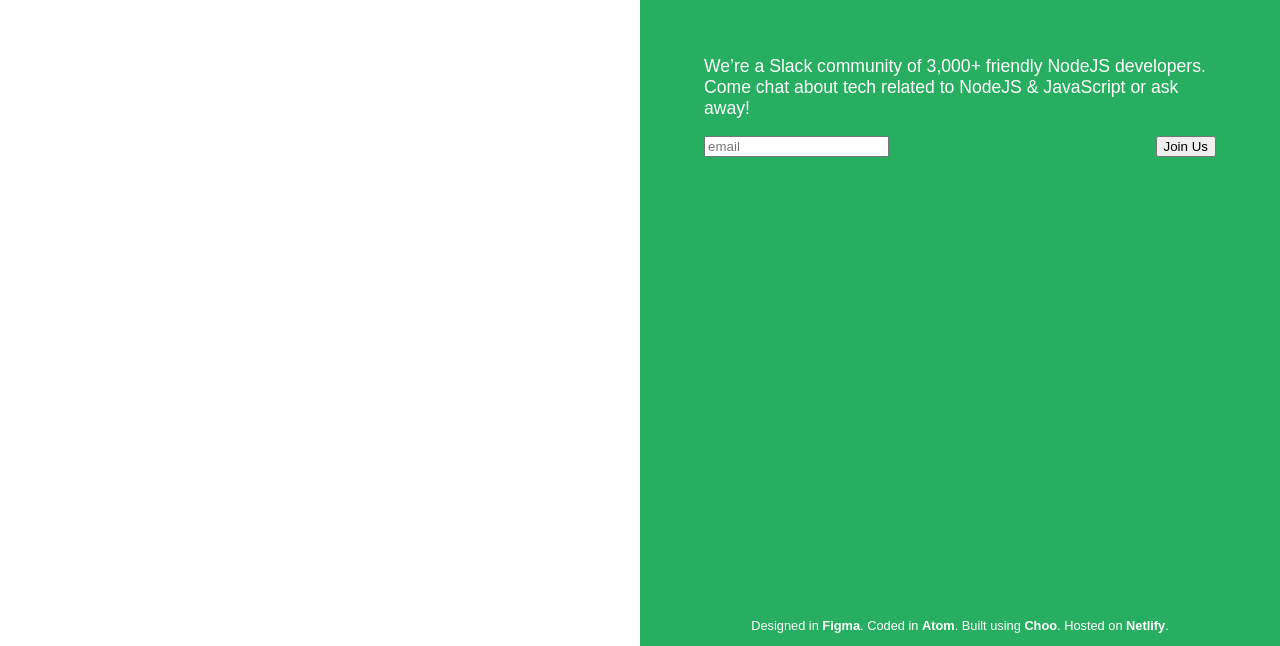
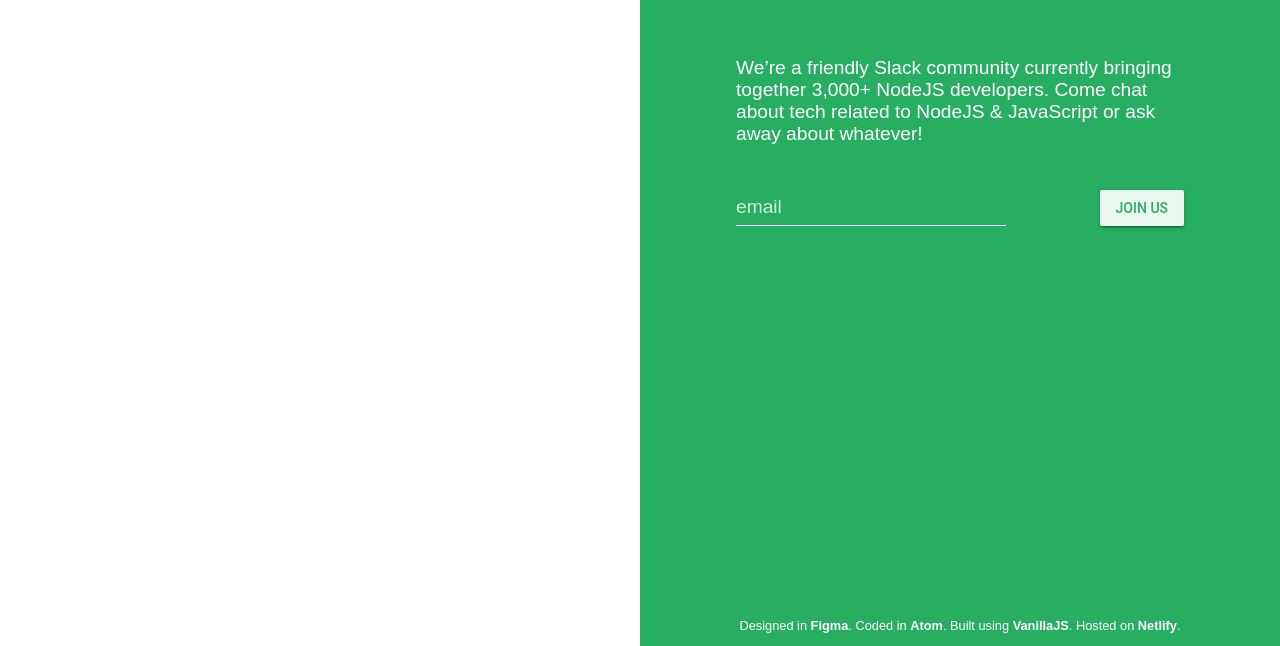
Before and after one commit to alextes/node-slack, a website: page public/index.html in a window 1280 px wide. Shown: the part 154-800 px from the top of the page. Drawn offline with Linux system fonts and the light colour scheme.

Commit message:
Style the form and text

```diff
--- a/public/index.html
+++ b/public/index.html
@@ -12,13 +12,13 @@
     </div>
     <div class="panel-2">
       <div class="content">
-        <p>We’re a Slack community of 3,000+ friendly NodeJS developers. Come chat about tech related to NodeJS &amp; JavaScript or ask away!</p>
-        <form class="email-input" action="index.html" method="post">
-          <input type="text" name="email" value="" placeholder="email">
-          <button type="button" name="button">Join Us</button>
+        <p>We’re a friendly Slack community currently bringing together 3,000+ NodeJS developers. Come chat about tech related to NodeJS &amp; JavaScript or ask away about whatever!</p>
+        <form class="email-input" action="index.html" method="post" type="email">
+          <input id="email" type="text" class="mdl-textfield__input" placeholder="email">
+          <button type="button" name="email" class="join-button">Join Us</button>
         </form>
       </div>
-      <footer>Designed in <strong>Figma</strong>. Coded in <strong>Atom</strong>. Built using <strong>Choo</strong>. Hosted on <strong>Netlify</strong>.</footer>
+      <footer>Designed in <strong>Figma</strong>. Coded in <strong>Atom</strong>. Built using <strong>VanillaJS</strong>. Hosted on <strong>Netlify</strong>.</footer>
     </div>
   </body>
 </html>
--- a/public/main.css
+++ b/public/main.css
@@ -36,12 +36,13 @@ h1 {
 p {
   color: white;
   font-family: sans-serif;
-  font-size: 1.1em;
+  font-size: 1.2em;
 }
 
 form {
   display: flex;
   justify-content: space-between;
+  margin-top: 10%;
 }
 
 footer {
@@ -56,7 +57,68 @@ img {
   margin: 5% auto;
 }
 
+button {
+  background: rgba(255,255,255,.9);
+  box-shadow: 0 2px 2px 0 rgba(0,0,0,.14), 0 3px 1px -2px rgba(0,0,0,.2), 0 1px 5px 0 rgba(0,0,0,.12);
+  border: none;
+  border-radius: 2px;
+  color: #27AE60;
+  position: relative;
+  height: 36px;
+  margin: 0;
+  min-width: 64px;
+  padding: 0 16px;
+  display: inline-block;
+  font-family: "Roboto","Helvetica","Arial",sans-serif;
+  font-size: 14px;
+  font-weight: 500;
+  text-transform: uppercase;
+  letter-spacing: 0;
+  overflow: hidden;
+  will-change: box-shadow;
+  transition: box-shadow .2s cubic-bezier(.4,0,1,1),background-color .2s cubic-bezier(.4,0,.2,1),color .2s cubic-bezier(.4,0,.2,1);
+  outline: none;
+  cursor: pointer;
+  text-decoration: none;
+  text-align: center;
+  line-height: 36px;
+  vertical-align: middle;
+}
+
+button:active {
+  box-shadow: 0 4px 5px 0 rgba(0,0,0,.14), 0 1px 10px 0 rgba(0,0,0,.12), 0 2px 4px -1px rgba(0,0,0,.2);
+    background-color: rgba(255,255,255,1);
+}
+
 .content {
   flex: 1;
-  margin: 30% 10%;
+  margin: 30% 15%;
 }
+
+.mdl-textfield__input {
+    border: none;
+    border-bottom: 1px solid rgba(0,0,0,.12);
+    border-color: white;
+    display: block;
+    font-size: 1.2em;
+    font-family: sans-serif;
+    margin: 0;
+    padding: 4px 0;
+    flex-grow: .2;
+    background: 0 0;
+    text-align: left;
+    color: white;
+}
+
+.mdl-textfield__input::placeholder {
+  color: rgba(255, 255, 255, .8);
+}
+
+.mdl-textfield__input:focus {
+  outline: 0;
+}
+
+.mdl-textfield__input::selection {
+  background: #b3d4fc;
+  text-shadow: none;
+}
```
